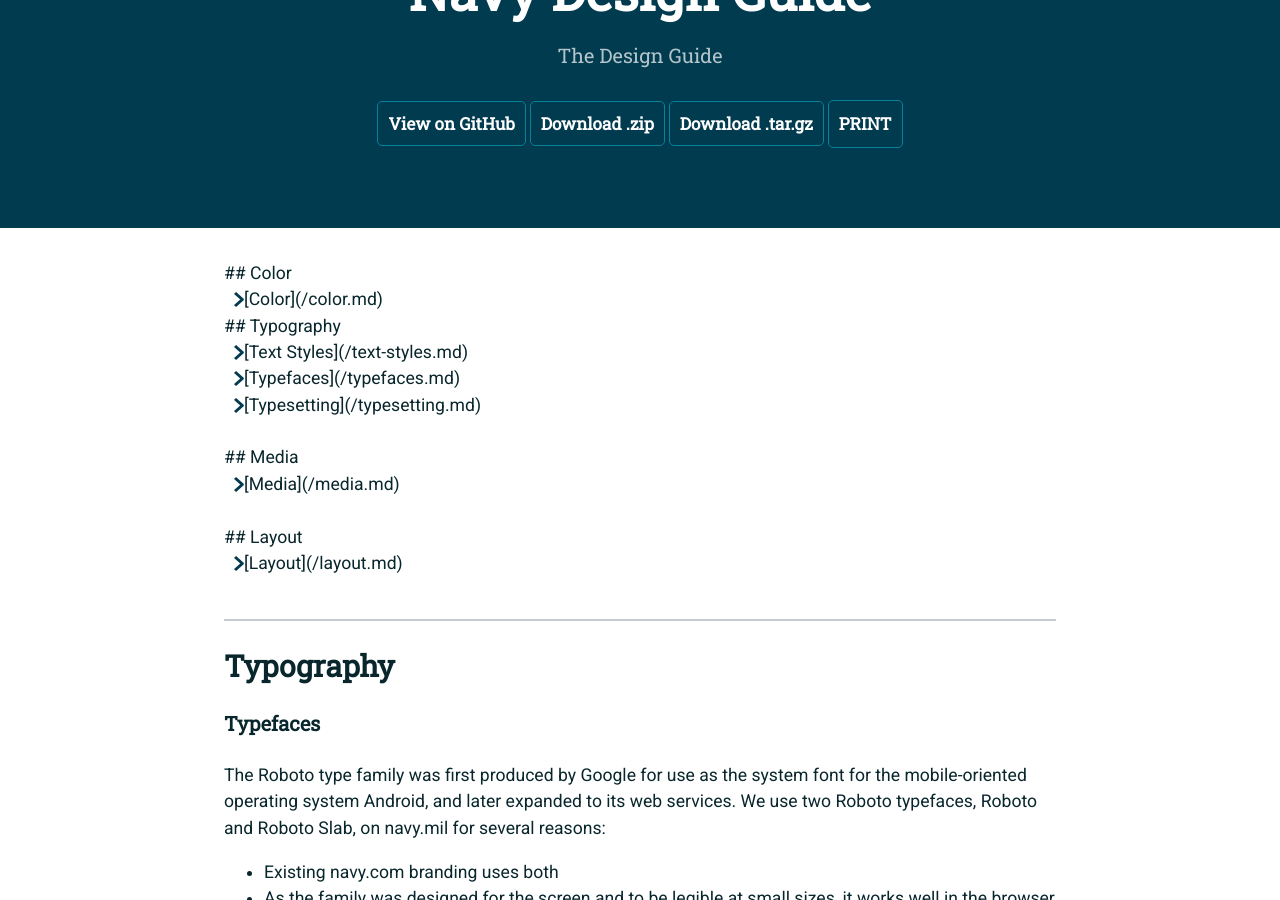
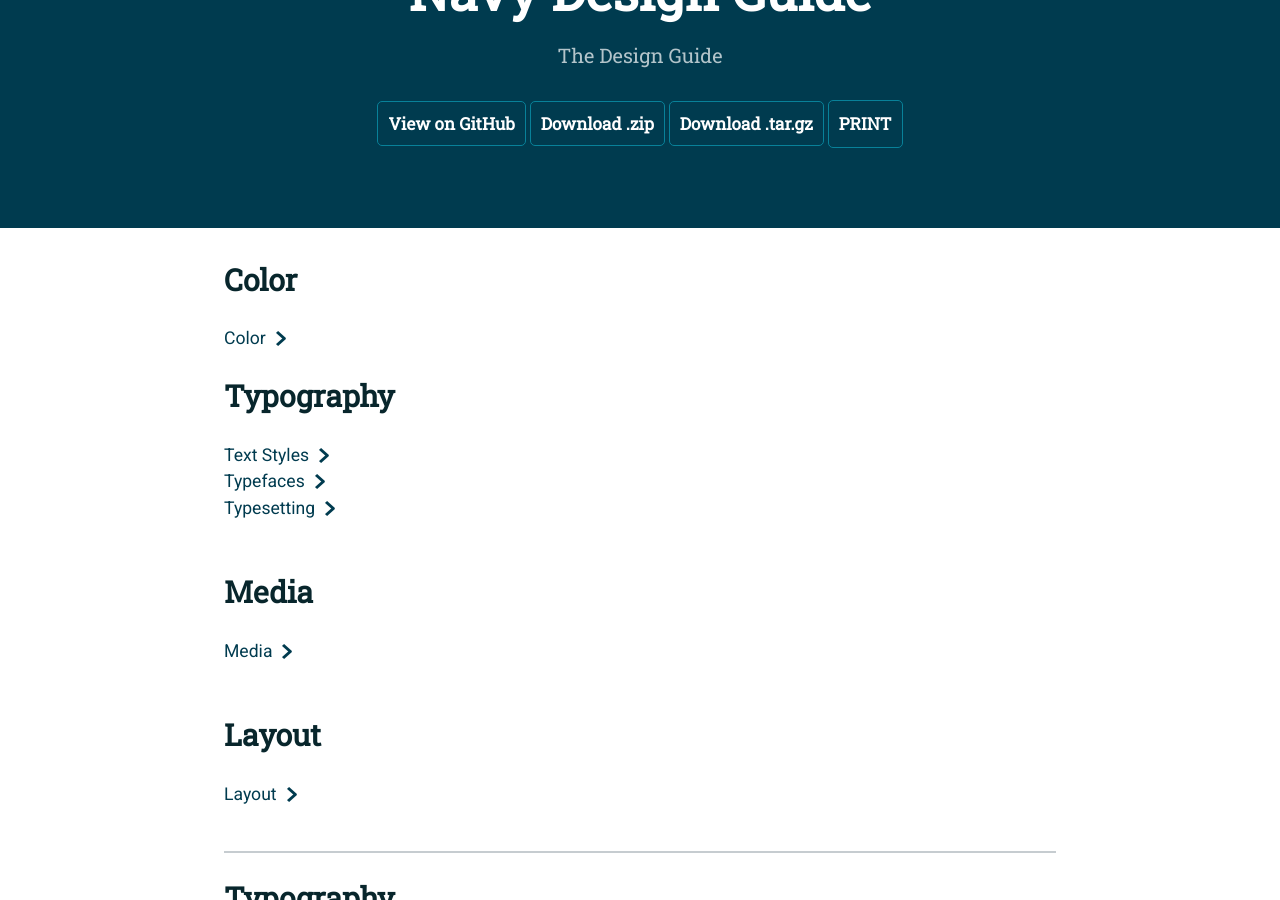
Before and after one commit to usnavy/Navy-Design-Guide, a Jekyll site: the page built from typefaces.md, in a window 1280 px wide and 900 px high, scrolled down 369 px. Built offline with Jekyll 4.4.1, drawn with Linux system fonts in a browser that asks for light colours; our own code applies the rules of GitHub Pages for plain Markdown files.

Commit message:
Update typefaces.md

```diff
--- a/typefaces.md
+++ b/typefaces.md
@@ -1,5 +1,3 @@
-<div id="main-navigation">
-
 ## Color<br>
  [Color](/color.md)<img src="img/Right-Chevron.png" alt="Color" class="chevron">
 <br>
@@ -16,8 +14,6 @@
 <br>
 
 <hr>
-
-</div>
 
 ## Typography
 
```
